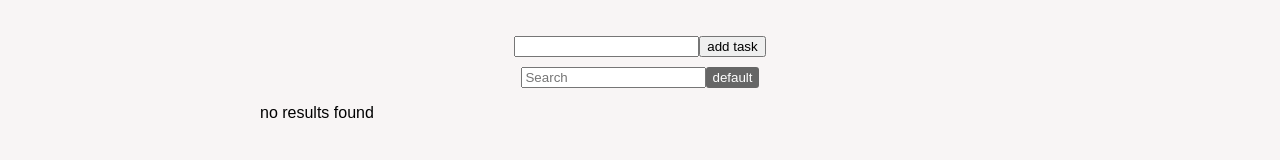
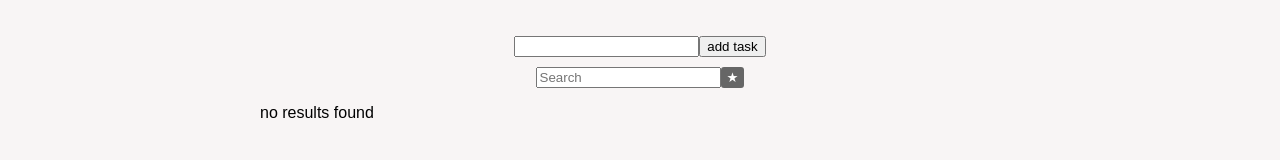
Before and after one commit to cathywiden/react-todolist, a React (Create React App) app: page / in a window 1280 px wide. Shown: the part 122-282 px from the top of the page. Built offline with nearby package versions, Linux system fonts and the light colour scheme.

Commit message:
Prio button fix

```diff
--- a/src/App.jsx
+++ b/src/App.jsx
@@ -8,7 +8,7 @@ const TodoList = () => {
     JSON.parse(localStorage.getItem("todos")) || []
   );
   const [searchTerm, setSearchTerm] = useState("");
-  const [sortByPriority, setSortByPriority] = useState(false);
+  const [sortByPriority, setSortByPriority] = useState(true);
 
   const addTodo = (todo) => {
     if (todo.text.trim() !== "") {
```
